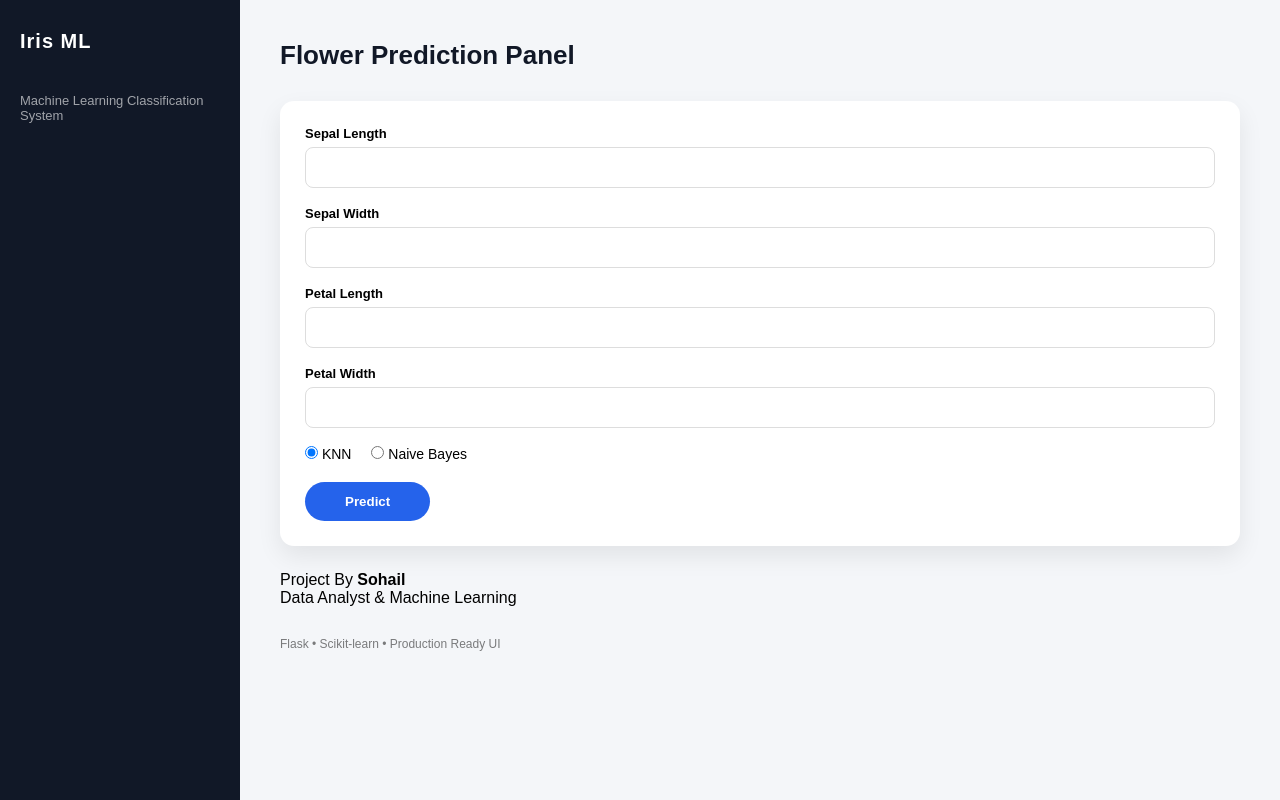
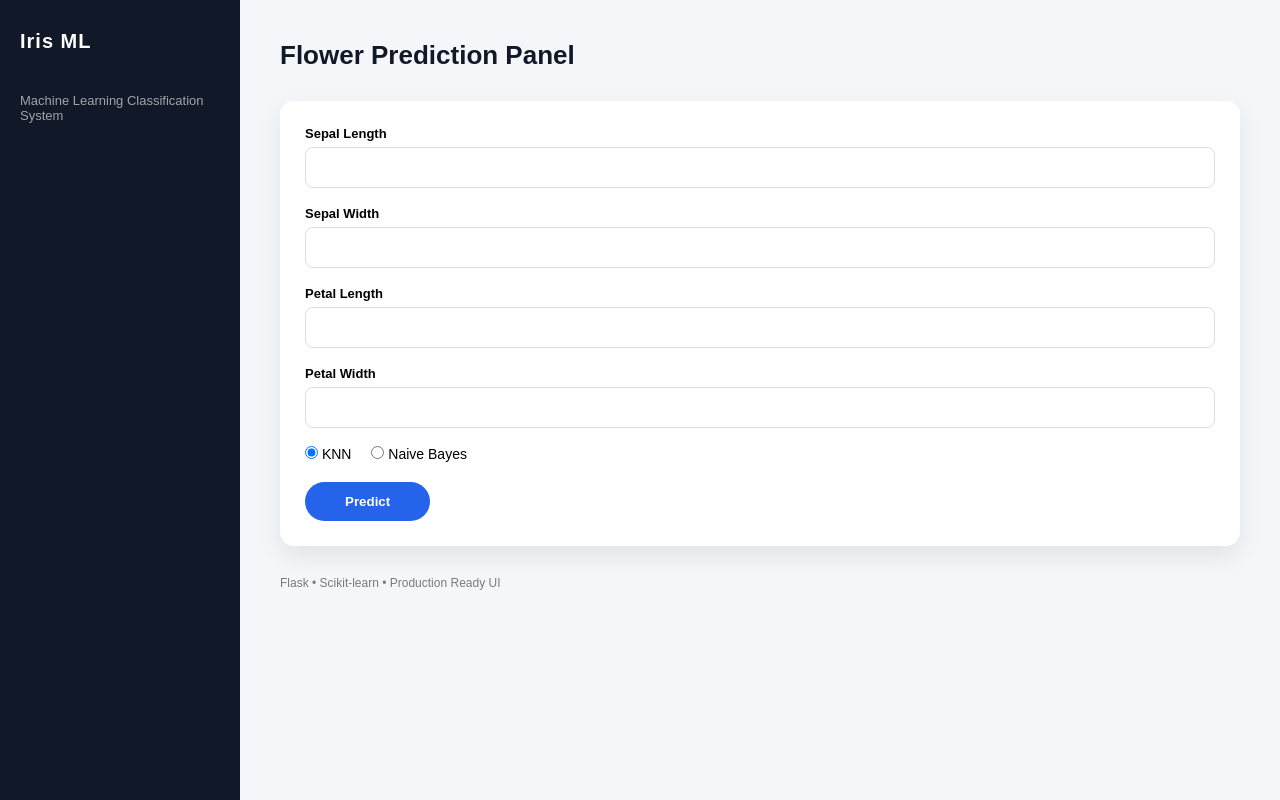
Before and after one commit to sohailmd6661-hub/MINI_PROJECT_2, a Flask app: page / in a window 1280 px wide. Run offline with Flask 3, Linux system fonts and the light colour scheme; parts of the project's set-up code (start-up, migrations or seed data) failed here and were passed over.

Commit message:
Update index.html

```diff
--- a/templates/index.html
+++ b/templates/index.html
@@ -176,9 +176,6 @@ Prediction: {{ prediction }}
 </div>
 {% endif %}
 
-<p>Project By <strong>Sohail</strong></p>
-<p>Data Analyst & Machine Learning</p>
-
 <footer>
 Flask • Scikit-learn • Production Ready UI
 </footer>
```
